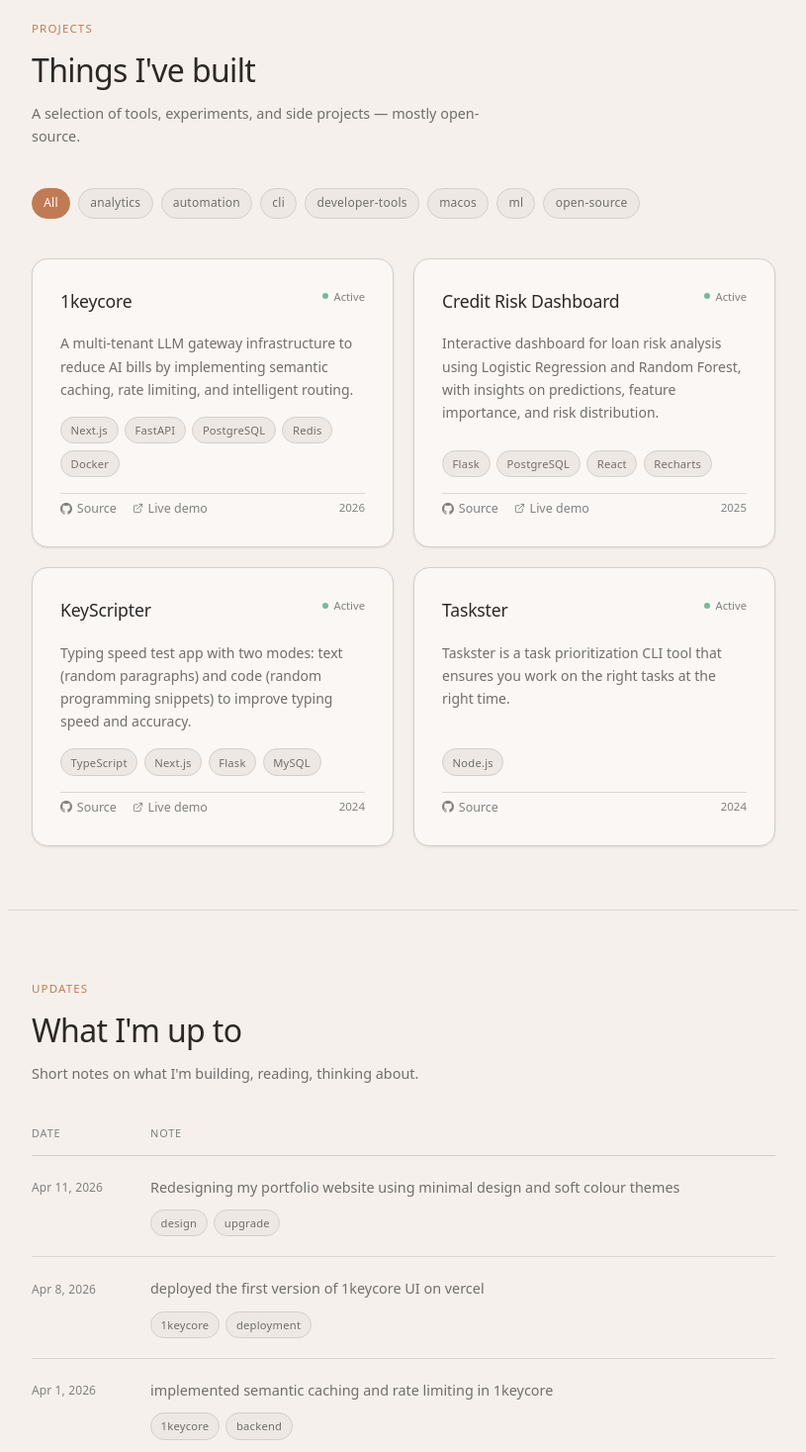
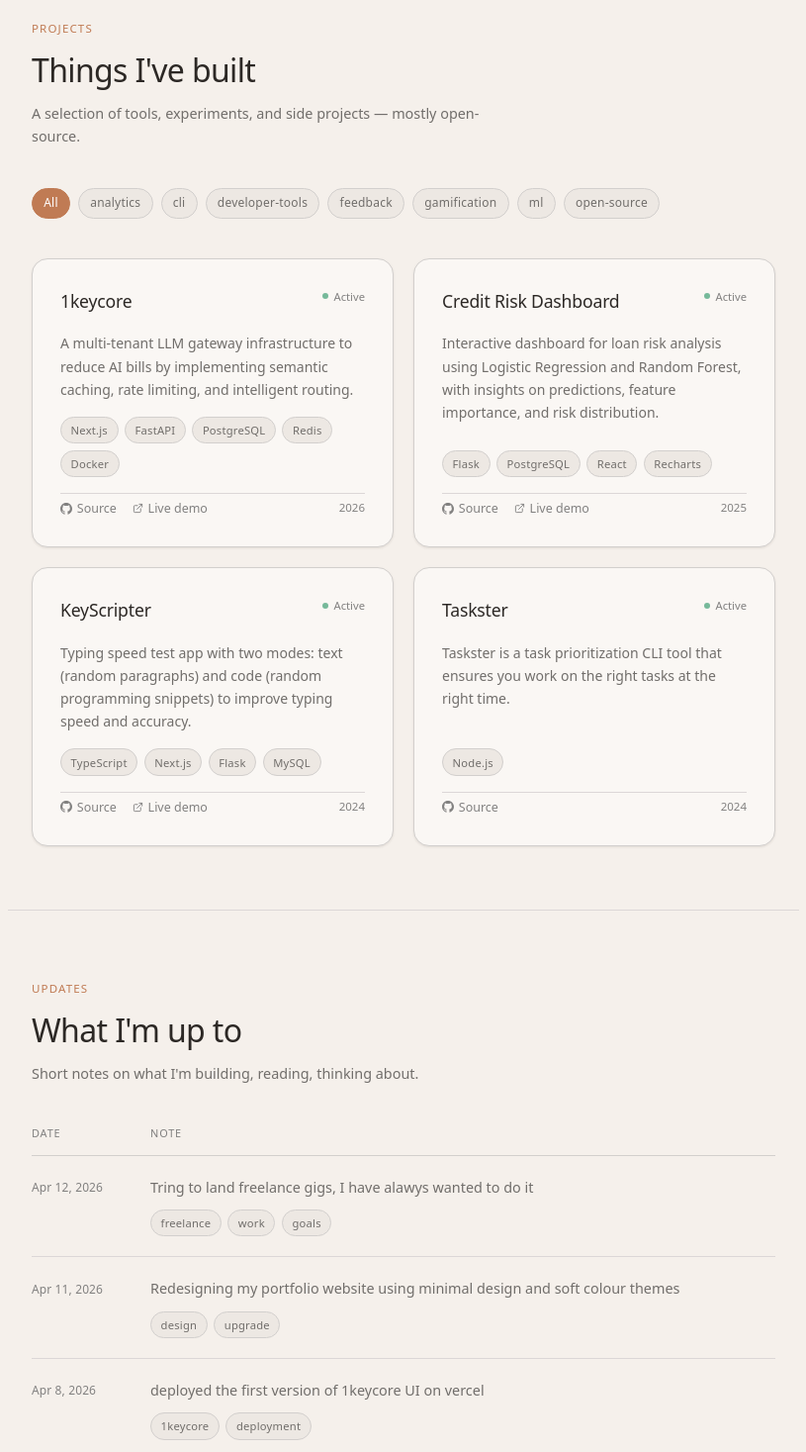
Before and after one commit to saurabhje/portfolio, a Next.js app: page / in a window 1280 px wide. Shown: the part 888-2355 px from the top of the page at 99% size, without its empty margins (232-1047 px from the left). Built offline with nearby package versions, Linux system fonts and the light colour scheme.

Commit message:
Add: new update

```diff
--- a/content/projects/keyscripter.json
+++ b/content/projects/keyscripter.json
@@ -3,7 +3,7 @@
   "title": "KeyScripter",
   "description": "Typing speed test app with two modes: text (random paragraphs) and code (random programming snippets) to improve typing speed and accuracy.",
   "tech": ["TypeScript", "Next.js", "Flask", "MySQL"],
-  "tags": ["macos", "automation", "open-source"],
+  "tags": ["feedback", "gamification"],
   "github": "https://github.com/saurabhje/fastcode",
   "demo": "https://type.saurabh.codes",
   "featured": true,
--- a/content/updates/updates.json
+++ b/content/updates/updates.json
@@ -28,5 +28,11 @@
     "date": "2026-04-11",
     "content": "Redesigning my portfolio website using minimal design and soft colour themes",
     "tags": ["design", "upgrade"]
+  },
+  {
+    "id": "u5",
+    "date": "2026-04-12",
+    "content": "Tring to land freelance gigs, I have alawys wanted to do it",
+    "tags": ["freelance", "work", "goals"]
   }
 ]
--- a/src/components/ui/BackLink.tsx
+++ b/src/components/ui/BackLink.tsx
@@ -20,8 +20,8 @@ export function BackLink({ href, label }: BackLinkProps) {
         fontSize: "0.8rem",
         textDecoration: "none",
         marginBottom: "3rem",
-        "--link-color": "var(--text-muted)",
-        "--link-hover-color": "var(--text-secondary)",
+        "--link-color": "var(--text-secondary)",
+        "--link-hover-color": "var(--text-primary)",
       } as CSSProperties}
     >
       ← {label}
```
